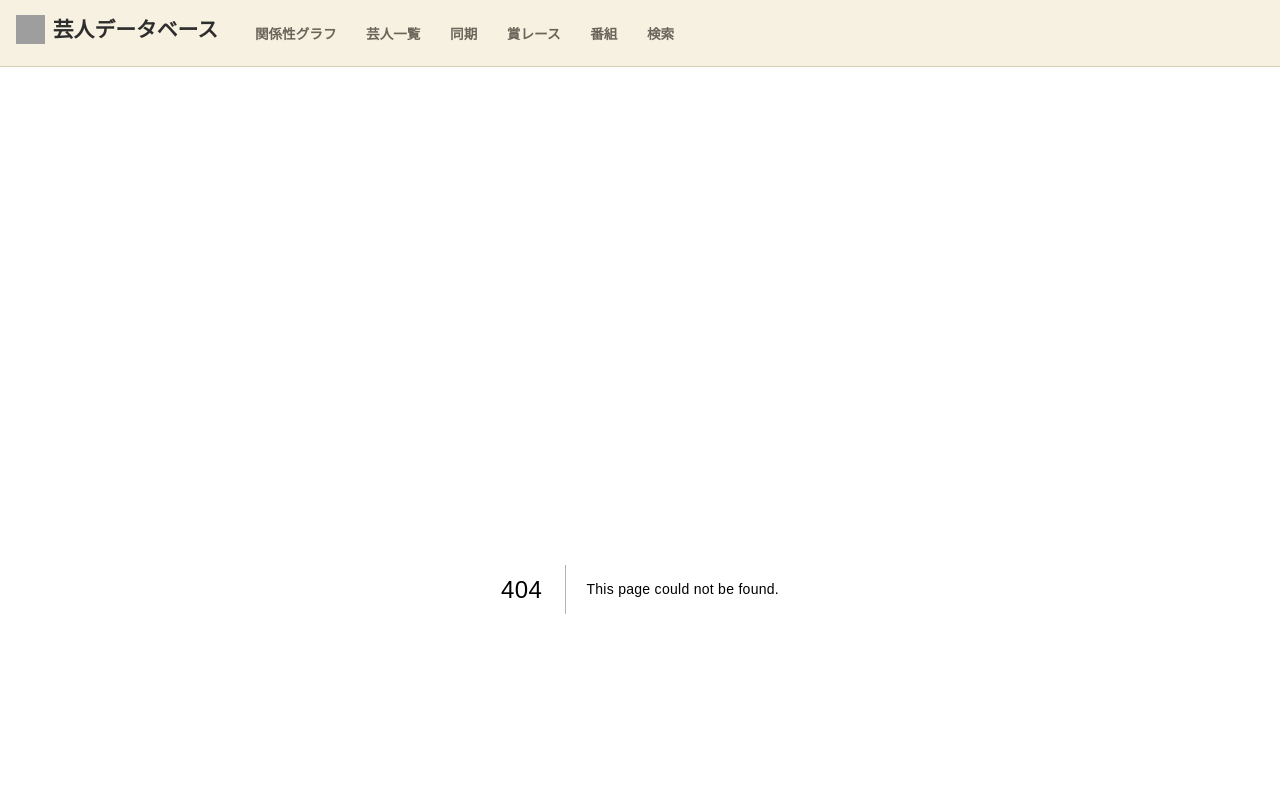
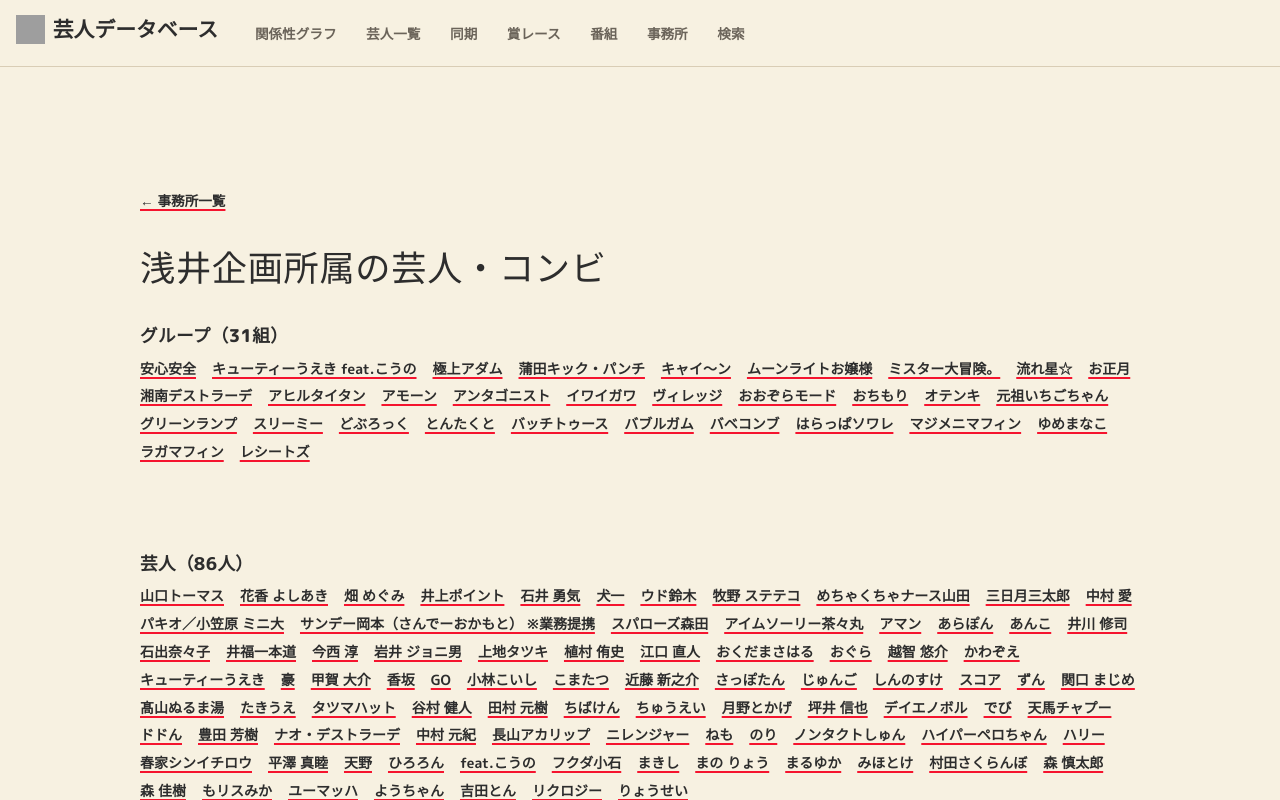
Before and after one commit to reload-co-jp/geinin, a Next.js app: page /agencies/asai/ in a window 1280 px wide. Before the commit this address had no page. Shown: the top 800 px of the page. Built offline with nearby package versions, Linux system fonts and the light colour scheme; grey boxes are pictures that could not be loaded; a web font is replaced by a local one.

Commit message:
Add agency page and inner links

```diff
--- /dev/null
+++ b/app/agencies/[id]/page.tsx
@@ -0,0 +1,88 @@
+import Link from "next/link"
+import { notFound } from "next/navigation"
+import { agencyName, db } from "@/lib/db"
+import { InArticleAd } from "@/components/in-article-ad"
+
+type Props = { params: Promise<{ id: string }> }
+
+const of = <T extends { agency_id: string | null; reading: string }>(
+  xs: T[],
+  id: string
+) =>
+  xs
+    .filter((x) => x.agency_id === id)
+    .toSorted((a, b) => a.reading.localeCompare(b.reading, "ja"))
+
+const listStyle = {
+  display: "flex",
+  flexWrap: "wrap",
+  gap: ".25rem 1rem",
+  listStyle: "none",
+  padding: 0,
+} as const
+
+export const generateStaticParams = () => db.agencies.map((a) => ({ id: a.id }))
+
+export const generateMetadata = async ({ params }: Props) => {
+  const { id } = await params
+  const name = agencyName(id)
+  return name
+    ? {
+        title: `${name}所属の芸人・コンビ一覧`,
+        description: `${name}に所属するお笑い芸人・コンビ・グループの一覧（${of(db.groups, id).length}組・${of(db.people, id).length}人）`,
+        alternates: { canonical: `/agencies/${id}/` },
+      }
+    : {}
+}
+
+const Page = async ({ params }: Props) => {
+  const { id } = await params
+  const name = agencyName(id)
+  if (!name) notFound()
+  const groups = of(db.groups, id)
+  const people = of(db.people, id)
+  return (
+    <div
+      style={{
+        maxWidth: 1000,
+        margin: "0 auto",
+        display: "grid",
+        gap: "2rem",
+        fontSize: ".875rem",
+      }}
+    >
+      <p style={{ fontSize: ".85rem" }}>
+        <Link href="/agencies/">← 事務所一覧</Link>
+      </p>
+      <h1 className="page-title">{name}所属の芸人・コンビ</h1>
+      <section>
+        <h2 className="section-title">グループ（{groups.length}組）</h2>
+        <ul style={listStyle}>
+          {groups.map((g) => (
+            <li key={g.id}>
+              <Link href={`/groups/${g.id}/`}>{g.name}</Link>
+              {g.dissolution_date && (
+                <span style={{ color: "var(--muted)" }}>
+                  （{g.dissolution_date}解散）
+                </span>
+              )}
+            </li>
+          ))}
+        </ul>
+      </section>
+      <InArticleAd />
+      <section>
+        <h2 className="section-title">芸人（{people.length}人）</h2>
+        <ul style={listStyle}>
+          {people.map((p) => (
+            <li key={p.id}>
+              <Link href={`/people/${p.id}/`}>{p.name}</Link>
+            </li>
+          ))}
+        </ul>
+      </section>
+    </div>
+  )
+}
+
+export default Page
--- a/app/layout.tsx
+++ b/app/layout.tsx
@@ -55,6 +55,7 @@ const RootLayout = ({ children }: { children: React.ReactNode }) => {
             <Link href="/doki/">同期</Link>
             <Link href="/races/">賞レース</Link>
             <Link href="/programs/">番組</Link>
+            <Link href="/agencies/">事務所</Link>
             <Link href="/search/">検索</Link>
           </nav>
         </Header>
--- a/app/sitemap.ts
+++ b/app/sitemap.ts
@@ -25,6 +25,8 @@ const sitemap = (): MetadataRoute.Sitemap =>
     ...years.map(([y]) => `/doki/${y}/`),
     "/programs/",
     ...programIds.map(nodeHref),
+    "/agencies/",
+    ...db.agencies.map((a) => `/agencies/${a.id}/`),
   ].map((path) => ({ url: base + path }))
 
 export default sitemap
--- a/lib/db.ts
+++ b/lib/db.ts
@@ -280,6 +280,7 @@ export const nodeInfo = (nodeId: string): NodeInfo | null => {
         }
       : null,
     facts: facts.filter((f): f is [string, string] => !!f[1]),
+    agencyId: e.agency_id,
     profileChecked:
       e.source_ids
         .map((sid) => sourceById.get(sid)?.checked_at)
--- a/lib/node-info.ts
+++ b/lib/node-info.ts
@@ -48,6 +48,8 @@ export type NodeInfo = {
   } | null
   finals?: { count: number; best: number | null } | null
   facts: [string, string][]
+  // 「所属事務所」を事務所ページへリンクするため
+  agencyId?: string | null
   // プロフィール本体の出典照合日。null = 未照合、undefined = 対象外（期・開催）
   profileChecked?: PartialDate
   links: LinkInfo[]
```
Also changed, not shown: app/agencies/page.tsx (added, +50 -0 lines), components/node-detail.tsx (+22 -1 lines), components/profile.tsx (+7 -1 lines).
